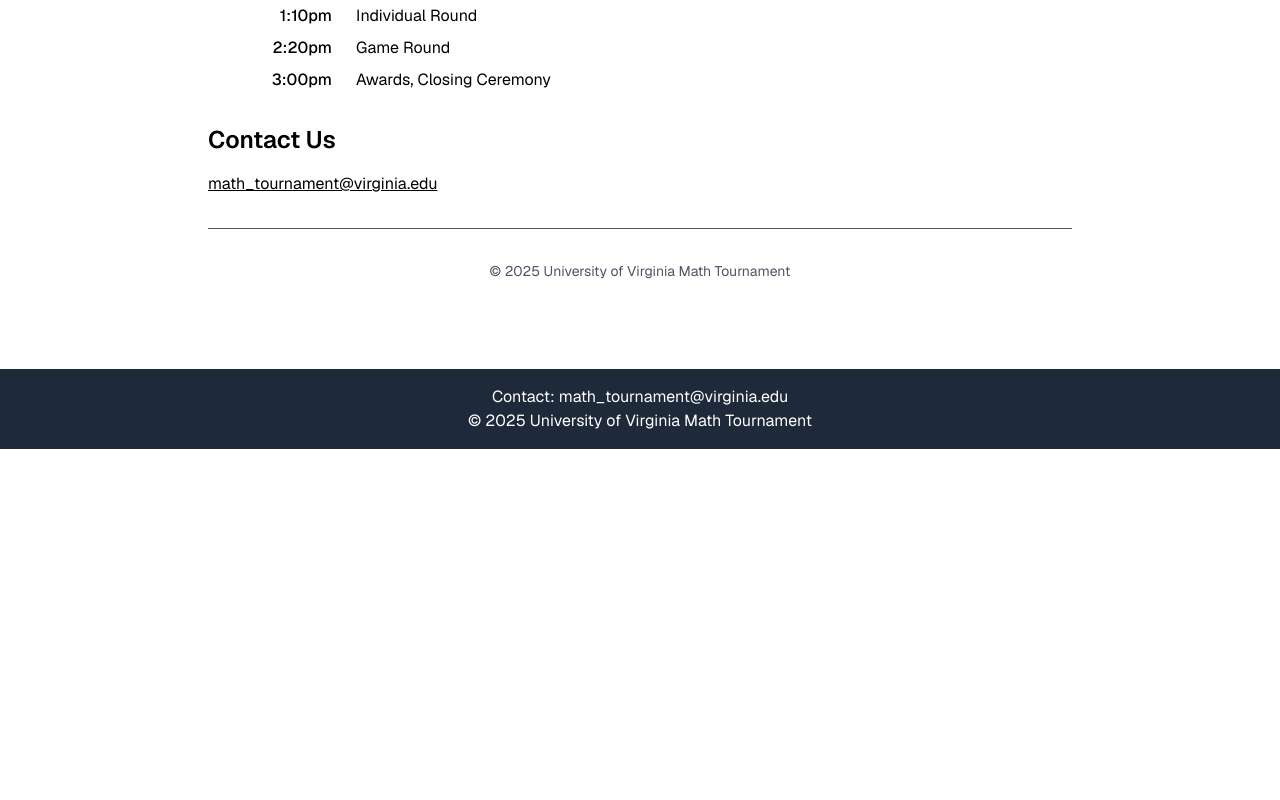
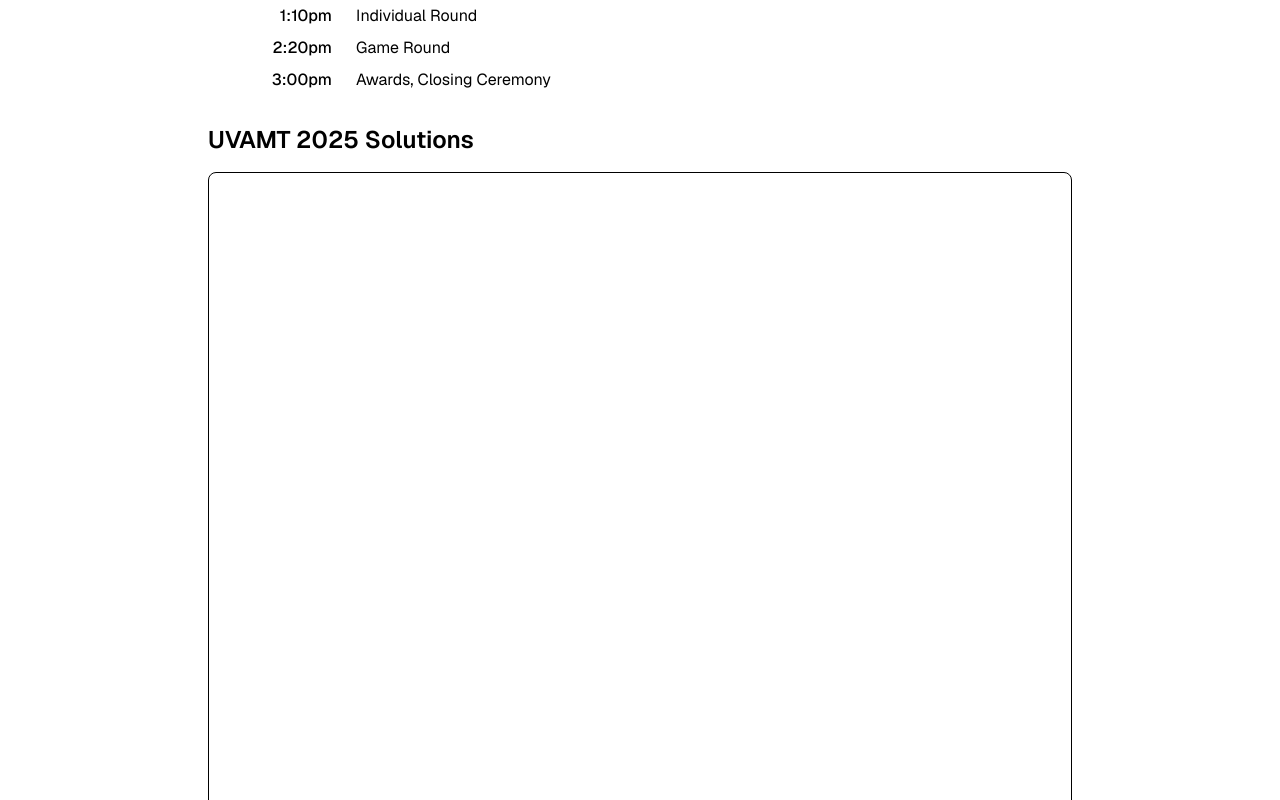
Before and after one commit to mkornilov07/uvamt-website, a Next.js app in the folder uvamt-website/: page / in a window 1280 px wide. Shown: the part 980-1780 px from the top of the page. Before the commit the page ends 1429 px from the top, so only its background shows below. Built offline with nearby package versions, Linux system fonts and the light colour scheme.

Commit message:
Added UVAMT 2025 solution packet to home page

```diff
--- a/uvamt-website/app/page.tsx
+++ b/uvamt-website/app/page.tsx
@@ -62,9 +62,22 @@ export default function Home() {
         </section>
 
         <section className="mb-8">
+          <h2 className="text-2xl font-semibold mb-4">UVAMT 2025 Solutions</h2>
+          <div className="flex justify-center">
+            <iframe
+                src="/uvamt2025solutions.pdf"
+                width="100%"
+                height="800px"
+                className="border rounded-lg"
+            ></iframe>
+          </div>
+        </section>
+
+        <section className="mb-8">
           <h2 className="text-2xl font-semibold mb-4">Contact Us</h2>
           <p><a href="mailto:math_tournament@virginia.edu"><u>math_tournament@virginia.edu</u></a></p>
         </section>
+
       </main>
 
       <footer className="text-center text-sm text-gray-600 pt-8 border-t">
--- a/uvamt-website/package.json
+++ b/uvamt-website/package.json
@@ -10,7 +10,7 @@
   },
   "dependencies": {
     "@vercel/analytics": "^1.5.0",
-    "next": "15.2.0",
+    "next": "^15.3.1",
     "react": "^19.0.0",
     "react-dom": "^19.0.0"
   },
```
Also changed, not shown: 2 other files (tests, documents, lock files or other folders).
